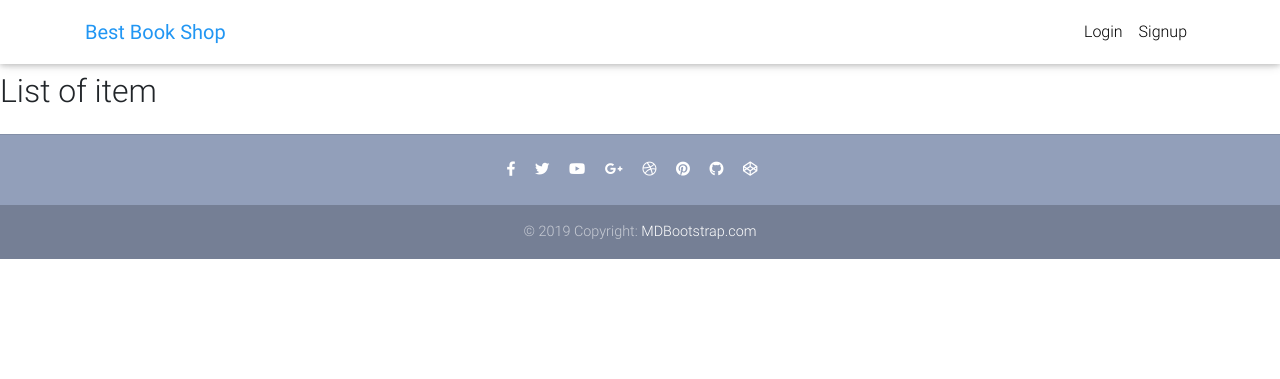
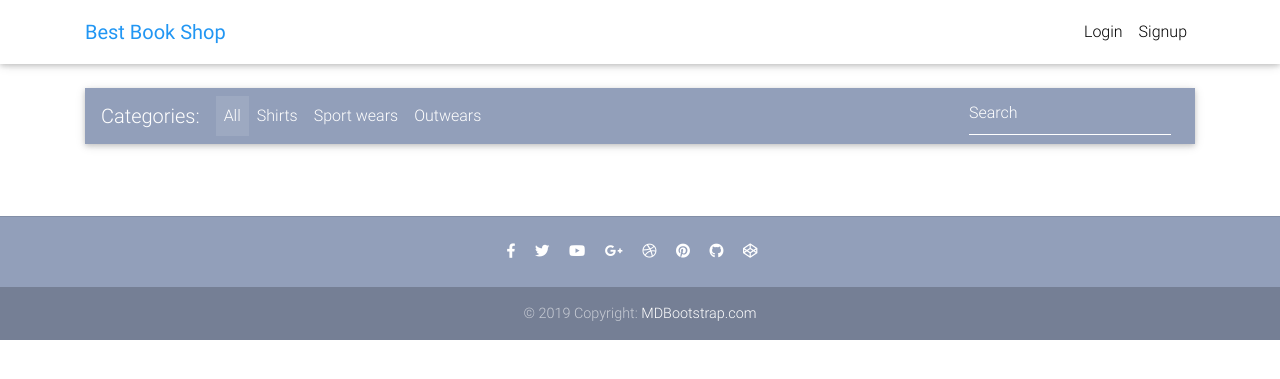
Before and after one commit to semen-ksv/ecommerce_shop, a Django app: page / in a window 1280 px wide. Shown: the top 379 px of the page. Run offline with Django 3.2, Linux system fonts and the light colour scheme; data that the repository does not hold is empty; some libraries are stand-ins or nearby versions.

Commit message:
3 - specified home view

```diff
--- a/shop/models.py
+++ b/shop/models.py
@@ -1,5 +1,6 @@
 from django.db import models
 from django.conf import settings
+from django.utils import timezone
 
 GENRE_CHOICES = (
     ('A', 'Affairs'),
@@ -20,6 +21,7 @@ class Book(models.Model):
     author = models.ManyToManyField('Author', blank=True, related_name='book')
     genre = models.CharField(choices=GENRE_CHOICES, max_length=1)
     label = models.CharField(choices=LABEL_CHOICES, max_length=1)
+    date_posted = models.DateField(default=timezone.now)
     price = models.FloatField()
     description = models.TextField()
 
--- a/shop/urls.py
+++ b/shop/urls.py
@@ -1,8 +1,10 @@
 from django.urls import path
-from .views import item_list
+from .views import HomeView, checkout
 
 app_name = 'shop'
 
 urlpatterns = [
-    path('', item_list, name='item-list')
+    path('', HomeView.as_view(), name='books-list'),
+    path('checkout/', checkout, name='checkout'),
+
 ]
--- a/shop/views.py
+++ b/shop/views.py
@@ -1,9 +1,25 @@
 from django.shortcuts import render
-
+from django.views.generic import ListView, DetailView
 from .models import Book
 
-def item_list(request):
-    context = {
-        'book': Book.objects.all()
-    }
-    return render(request, 'item_list.html', context)
+# def item_list(request):
+#     context = {
+#         'book': Book.objects.all()
+#     }
+#     return render(request, 'item_list.html', context)
+
+def checkout(request):
+    return render(request, 'checkout.html')
+
+# def home(request):
+#     context = {
+#         'books': Book.objects.all()
+#     }
+#     return render(request, 'home.html', context)
+
+class HomeView(ListView):
+    model = Book
+    template_name = 'home.html'
+    context_object_name = 'books'
+    ordering = ['-date_posted']
+    paginate_by = 8
--- a/templates/home.html
+++ b/templates/home.html
@@ -55,18 +55,18 @@
 
         <div class="row wow fadeIn">
 
-          {% for item in object_list %}
+          {% for item in books %}
           <div class="col-lg-3 col-md-6 mb-4">
 
             <div class="card">
 
-              <div class="view overlay">
-                {% comment %} <img src="https://mdbootstrap.com/img/Photos/Horizontal/E-commerce/Vertical/12.jpg" class="card-img-top" {% endcomment %}
-                <img src="{{ item.image.url }}" class="card-img-top">
-                <a href="{{ item.get_absolute_url }}">
-                  <div class="mask rgba-white-slight"></div>
-                </a>
-              </div>
+{#              <div class="view overlay">#}
+{#                {% comment %} <img src="https://mdbootstrap.com/img/Photos/Horizontal/E-commerce/Vertical/12.jpg" class="card-img-top" {% endcomment %}#}
+{#                <img src="{{ item.image.url }}" class="card-img-top">#}
+{#                <a href="{{ item.get_absolute_url }}">#}
+{#                  <div class="mask rgba-white-slight"></div>#}
+{#                </a>#}
+{#              </div>#}
 
               <div class="card-body text-center">
                 <a href="" class="grey-text">
```
Also changed, not shown: shop/migrations/0002_book_date_posted.py (added), templates/books.html (renamed from templates/product.html).
